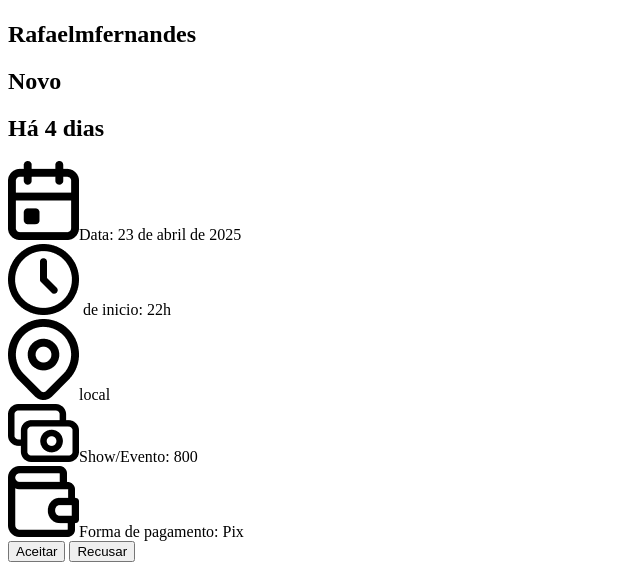
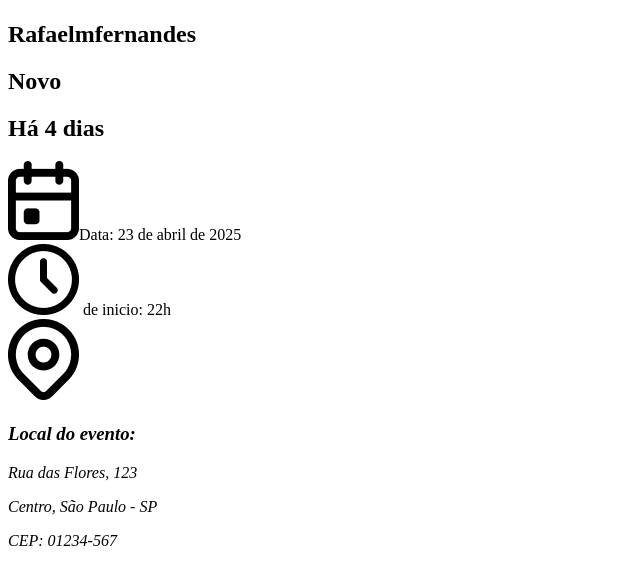
Before and after one commit to rafaelmfernandes/meu-site, a plain HTML site: page pg-colicitacoes-de-servico.html in a window 1280 px wide. Shown: the part 225-788 px from the top of the page, without its empty margins (0-640 px from the left). Drawn offline with Linux system fonts and the light colour scheme.

Commit message:
corpo do convite atualizado

```diff
--- a/css-phone/pg-solicitacoes-de-servico.css
+++ b/css-phone/pg-solicitacoes-de-servico.css
@@ -131,7 +131,7 @@ main > section > .corpo-convite {
 }
 main > section .corpo-convite > div {
     margin: 10px 0px 5px;
-    font-size: 15px;
+    font-size: 16px;
 
     display: flex;
     flex-flow: row wrap;
@@ -145,6 +145,17 @@ main > section .corpo-convite > div > img {
     object-fit: contain;
     margin: 0px;
     margin-right: 15px;
+}
+
+main > section > .corpo-convite > .local {
+    display: flex;
+    flex-flow: row wrap;
+    justify-content: flex-start;
+    align-items: flex-start;
+}
+main > section > .corpo-convite > .local > address > h3 {
+    display: 14px;
+    font-style: normal;
 }
 
 /* -------- BOTOES DO CONVITE ------- */
--- a/pg-colicitacoes-de-servico.html
+++ b/pg-colicitacoes-de-servico.html
@@ -34,7 +34,15 @@
             <article class="corpo-convite">
                 <div><img src="icones/icone-data.png">Data: 23 de abril de 2025</div>
                 <div><img src="icones/icone-hora.png"> de inicio: 22h</div>
-                <div><img src="icones/icone-local.png">local</div>
+                <div class="local">
+                    <img src="icones/icone-local.png">
+                    <address>
+                        <h3>Local do evento:</h3>
+                        <p>Rua das Flores, 123</p>
+                        <p>Centro, São Paulo - SP</p>
+                        <p>CEP: 01234-567</p>
+                    </address>
+                </div>
                 <div><img src="icones/icone-pagamento.png">Show/Evento: 800</div>
                 <div><img src="icones/icone-forma-de-pagamento.png">Forma de pagamento: Pix</div>
             </article>
```
